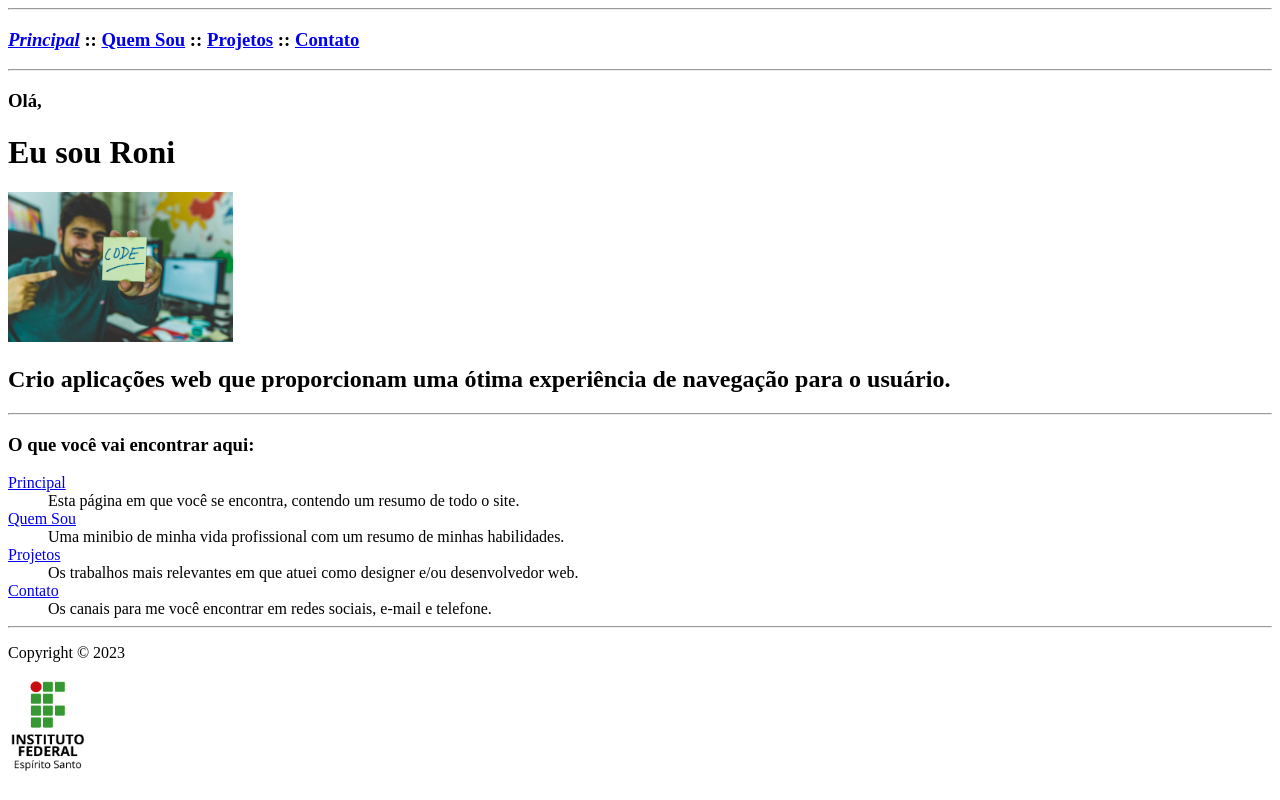
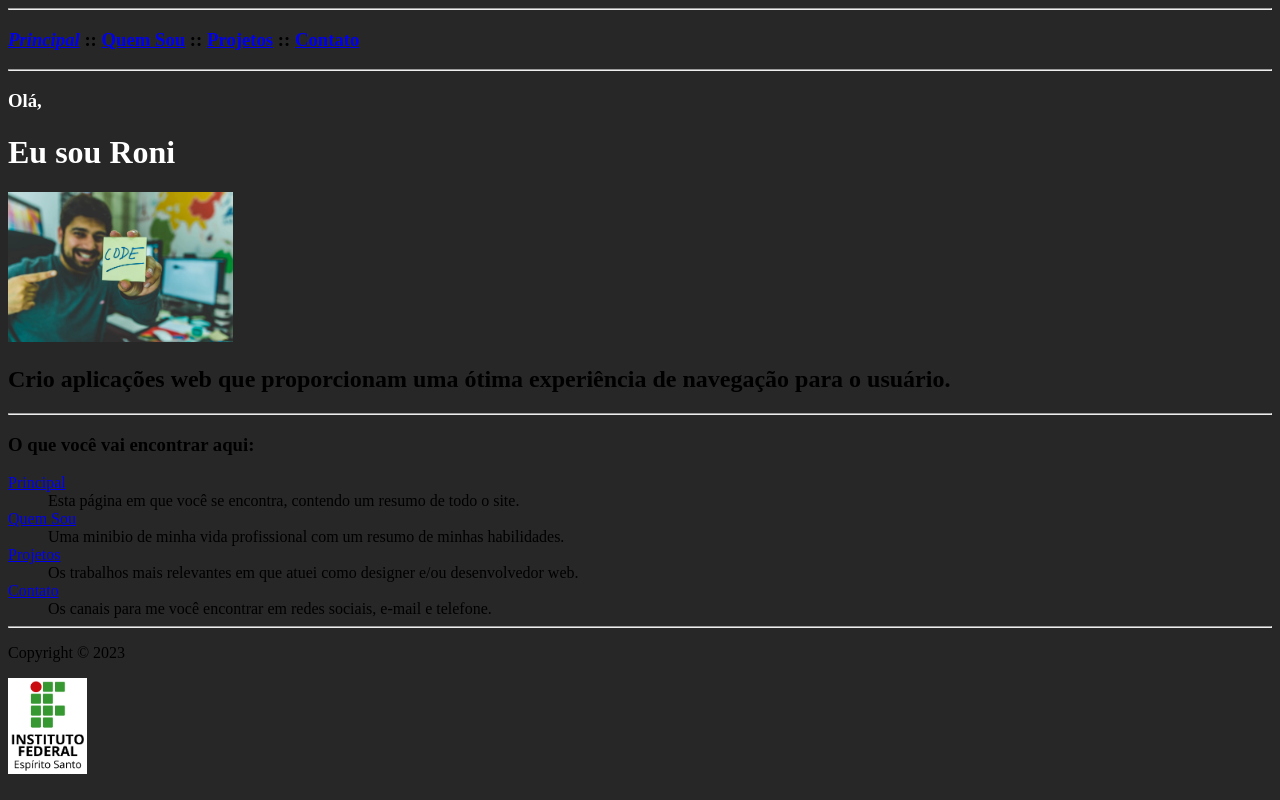
Before and after one commit to ronizada/teste1, a plain HTML site: page index.html in a window 1280 px wide. Drawn offline with Linux system fonts and the light colour scheme.

Commit message:
Update index.html

```diff
--- a/index.html
+++ b/index.html
@@ -9,10 +9,10 @@
     <title>Meu Portfolio :: Principal</title>
 </head>
 
-<body>
+<body style="background-color: #272727;">
     <hr>
     <h3>
-        <i><a href="index.html">Principal</a></i> ::
+        <i><a href="index.html" >Principal</a></i> ::
         <!-- 2. Link para a página Quem Sou -->
         <a href="quemsou.html">Quem Sou</a> ::
         <!-- 3. Link para a página Projetos -->
@@ -22,8 +22,8 @@
 
     </h3>
     <hr>
-    <h3>Olá,</h3>
-    <h1>Eu sou <b>Roni</b></h1>
+    <h3 style="color: #ffffff;">Olá,</h3>
+    <h1 style="color: #ffffff;">Eu sou <b>Roni</b></h1>
     <!-- 5. Imagem pessoa.jpg que está na pasta img -->
     <img src="img/pessoa.jpg" alt="Pessoa" height="150">
 
```
